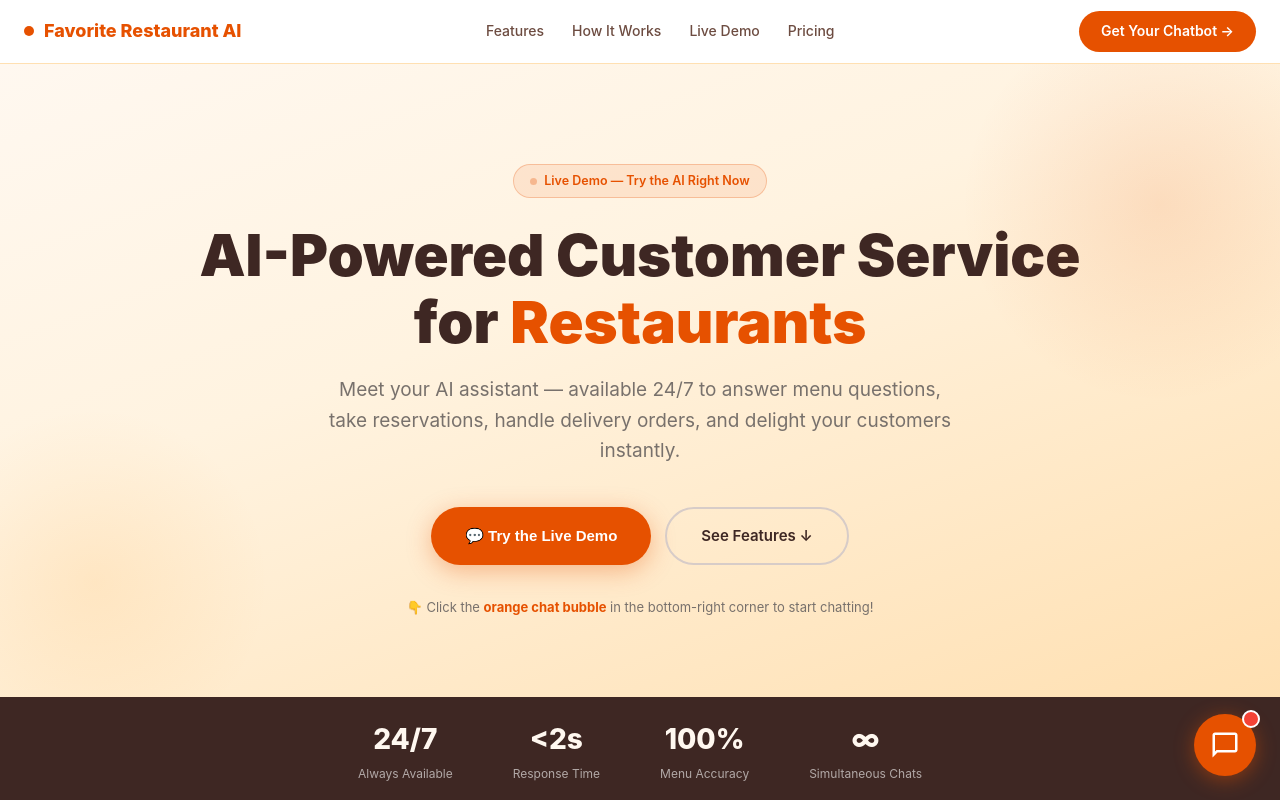
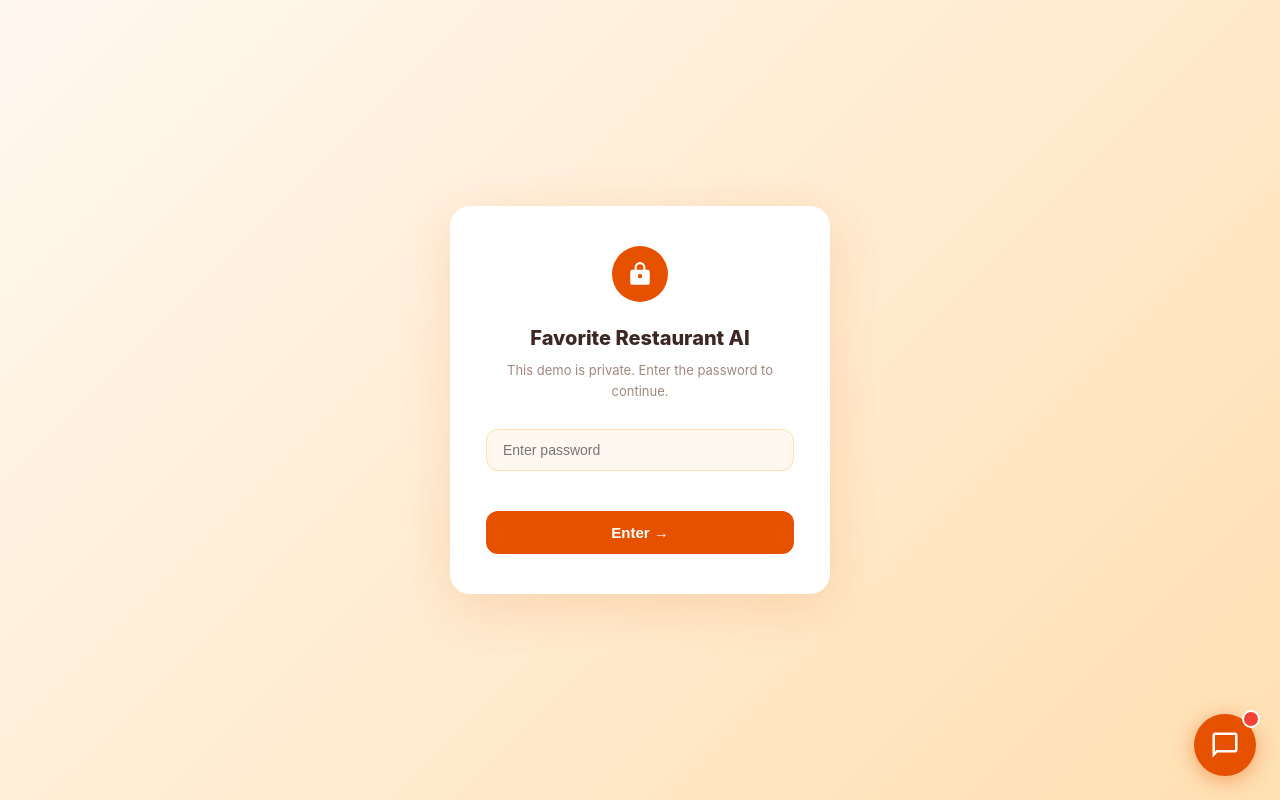
Before and after one commit to khalil202067/Favorite-Restuarant, a website: page public/index.html in a window 1280 px wide. Shown: the top 800 px of the page. Drawn offline with Linux system fonts and the light colour scheme.

Commit message:
Update index.html

```diff
--- a/public/index.html
+++ b/public/index.html
@@ -245,6 +245,60 @@
 </head>
 <body>
 
+<!-- ── PASSWORD GATE ─────────────────────────────────────────────────────── -->
+<div id="fav-gate" style="
+  position:fixed;inset:0;z-index:99999;
+  background:linear-gradient(135deg,#fff8f0 0%,#ffe0b2 100%);
+  display:flex;align-items:center;justify-content:center;
+  font-family:-apple-system,BlinkMacSystemFont,'Segoe UI',sans-serif;
+">
+  <div style="
+    background:#fff;border-radius:20px;padding:40px 36px;
+    box-shadow:0 12px 50px rgba(230,81,0,.15);
+    width:100%;max-width:380px;text-align:center;
+  ">
+    <div style="width:56px;height:56px;background:#e65100;border-radius:50%;margin:0 auto 20px;display:flex;align-items:center;justify-content:center;">
+      <svg width="26" height="26" fill="#fff" viewBox="0 0 24 24"><path d="M12 1a5 5 0 0 0-5 5v2H5a2 2 0 0 0-2 2v10a2 2 0 0 0 2 2h14a2 2 0 0 0 2-2V10a2 2 0 0 0-2-2h-2V6a5 5 0 0 0-5-5zm0 2a3 3 0 0 1 3 3v2H9V6a3 3 0 0 1 3-3zm0 9a2 2 0 1 1 0 4 2 2 0 0 1 0-4z"/></svg>
+    </div>
+    <div style="font-size:20px;font-weight:800;color:#3e2723;margin-bottom:6px;">Favorite Restaurant AI</div>
+    <div style="font-size:13px;color:#a1887f;margin-bottom:28px;">This demo is private. Enter the password to continue.</div>
+    <input id="fav-gate-input" type="password" placeholder="Enter password" style="
+      width:100%;padding:12px 16px;border:1.5px solid #ffe0b2;border-radius:12px;
+      font-size:14px;outline:none;background:#fff8f0;color:#3e2723;
+      box-sizing:border-box;margin-bottom:12px;transition:border .2s;
+    " onkeydown="if(event.key==='Enter')checkGate()">
+    <div id="fav-gate-err" style="font-size:12px;color:#e65100;margin-bottom:10px;min-height:18px;"></div>
+    <button onclick="checkGate()" style="
+      width:100%;padding:13px;background:#e65100;color:#fff;border:none;
+      border-radius:12px;font-size:15px;font-weight:700;cursor:pointer;
+      transition:background .2s;
+    " onmouseover="this.style.background='#bf360c'" onmouseout="this.style.background='#e65100'">
+      Enter →
+    </button>
+  </div>
+</div>
+
+<script>
+  (function() {
+    var PASS = 'FavRest@Demo2024';
+    var KEY  = 'fav_demo_auth';
+    if (sessionStorage.getItem(KEY) === '1') {
+      document.getElementById('fav-gate').style.display = 'none';
+    }
+    window.checkGate = function() {
+      var val = document.getElementById('fav-gate-input').value;
+      if (val === PASS) {
+        sessionStorage.setItem(KEY, '1');
+        document.getElementById('fav-gate').style.display = 'none';
+      } else {
+        document.getElementById('fav-gate-err').textContent = 'Incorrect password. Try again.';
+        document.getElementById('fav-gate-input').value = '';
+        document.getElementById('fav-gate-input').focus();
+      }
+    };
+  })();
+</script>
+
 <!-- NAV -->
 <nav>
   <a class="nav-logo" href="#">
@@ -455,6 +509,7 @@
 <footer>
   <p>© 2026 Favorite Restaurant AI Chatbot · Demo built for Favorite Restaurant, Eastleigh, Nairobi</p>
   <p style="margin-top:6px;">
+    <a href="/admin">Admin Dashboard</a> ·
     <a href="mailto:abdirahmanjamaa7@gmail.com">Contact Developer</a>
   </p>
 </footer>
```
